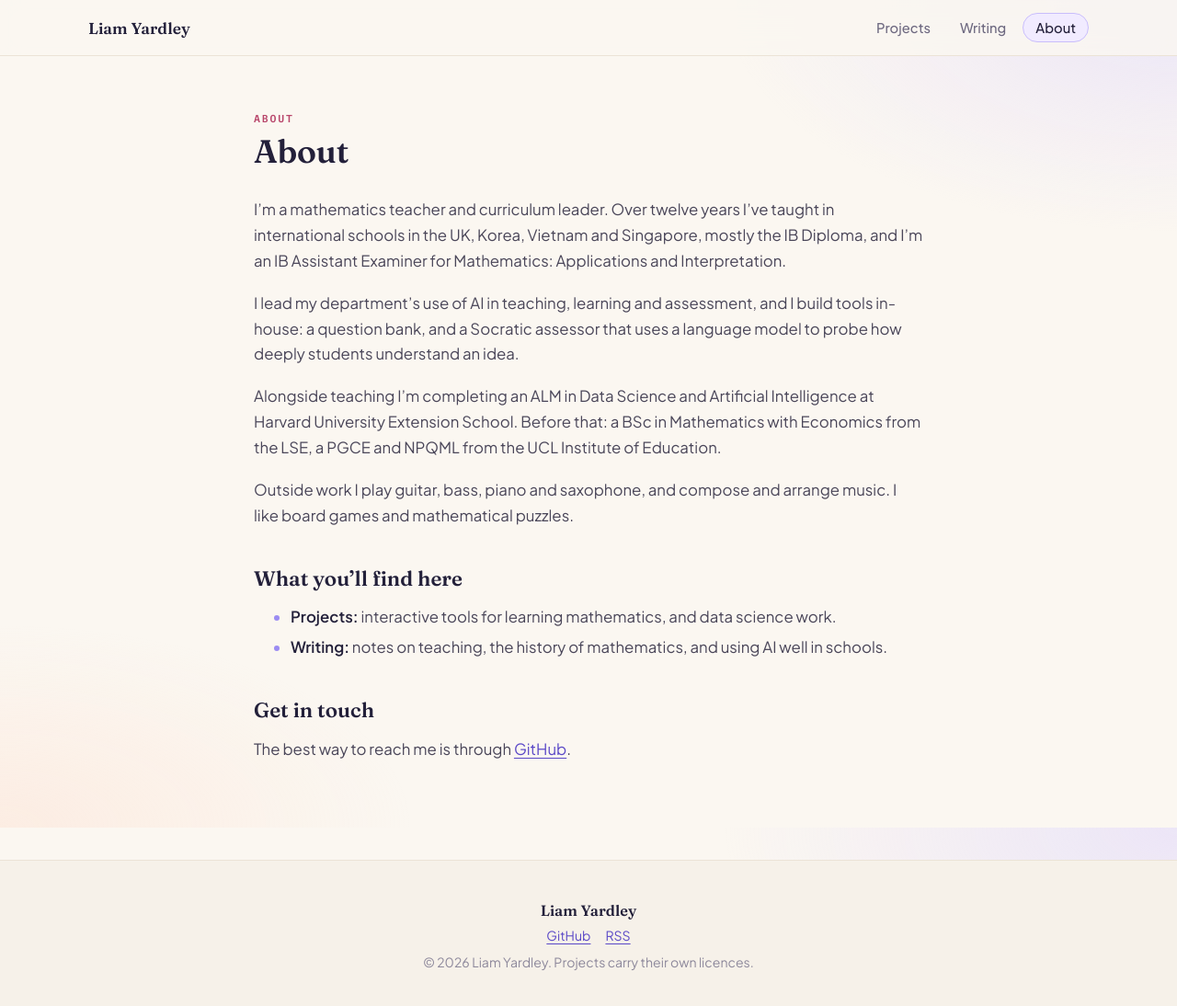
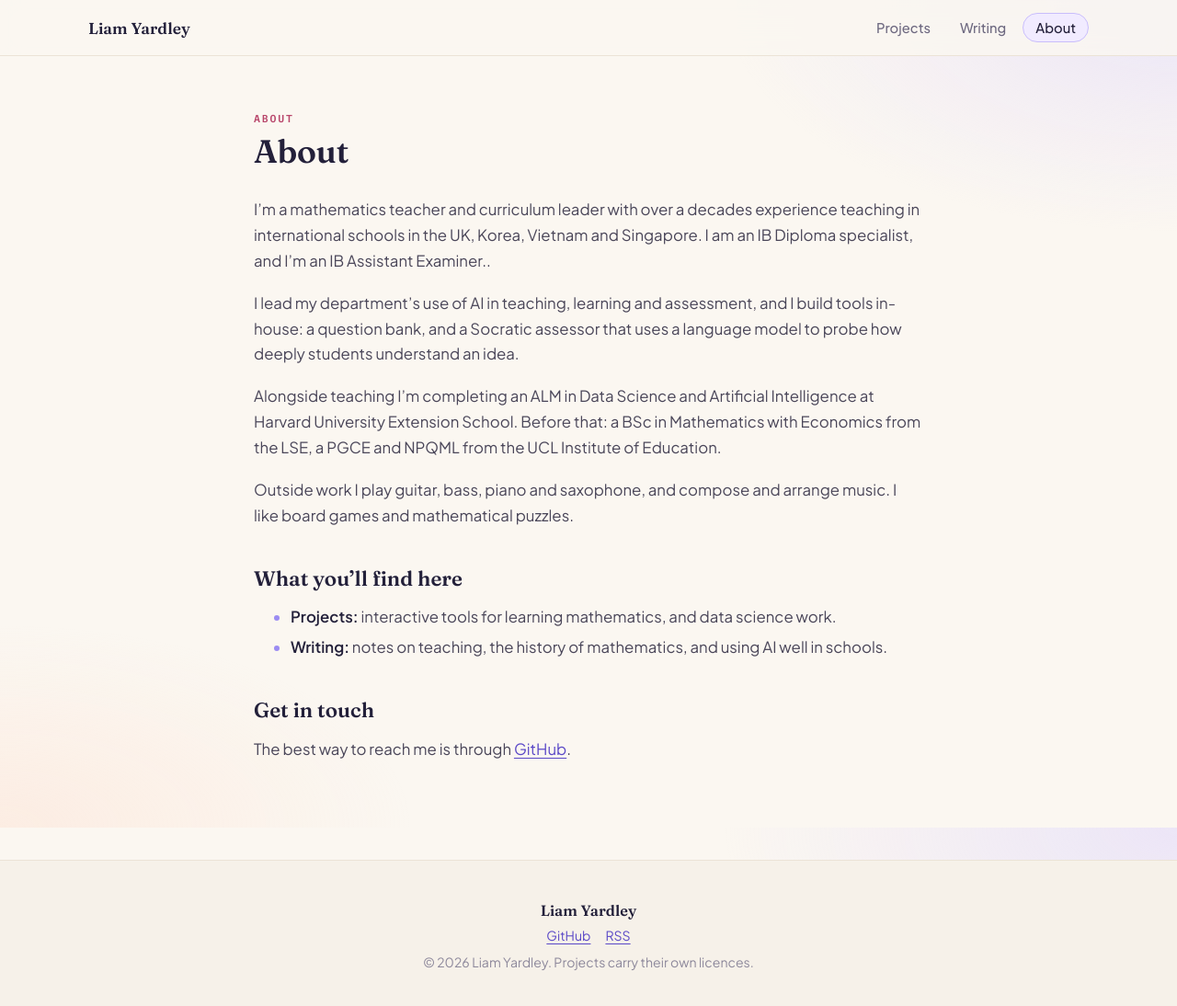
Before and after one commit to liamyardley/liamyardley.github.io, a Jekyll site: the page built from about.md, in a window 1280 px wide and 1116 px high. Shown: the top 1094 px of the window at 92% size. Built offline with Jekyll 4.4.1, drawn with Linux system fonts in a browser that asks for light colours.

Commit message:
Revise about section for clarity and detail
Updated professional background and experience details.

```diff
--- a/about.md
+++ b/about.md
@@ -5,7 +5,7 @@ eyebrow: About
 permalink: /about/
 ---
 
-I’m a mathematics teacher and curriculum leader. Over twelve years I’ve taught in international schools in the UK, Korea, Vietnam and Singapore, mostly the IB Diploma, and I’m an IB Assistant Examiner for Mathematics: Applications and Interpretation.
+I’m a mathematics teacher and curriculum leader with over a decades experience teaching in international schools in the UK, Korea, Vietnam and Singapore. I am an IB Diploma specialist, and I’m an IB Assistant Examiner..
 
 I lead my department’s use of AI in teaching, learning and assessment, and I build tools in-house: a question bank, and a Socratic assessor that uses a language model to probe how deeply students understand an idea.
 
```
